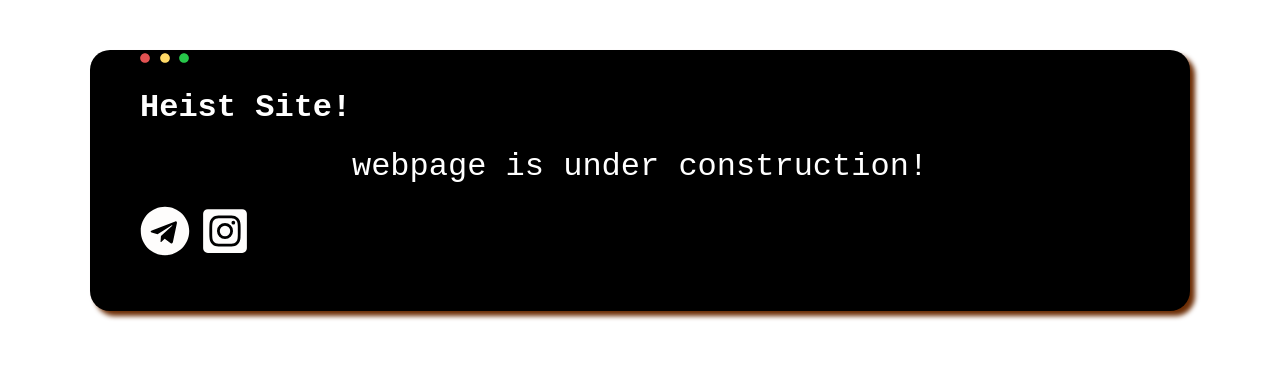
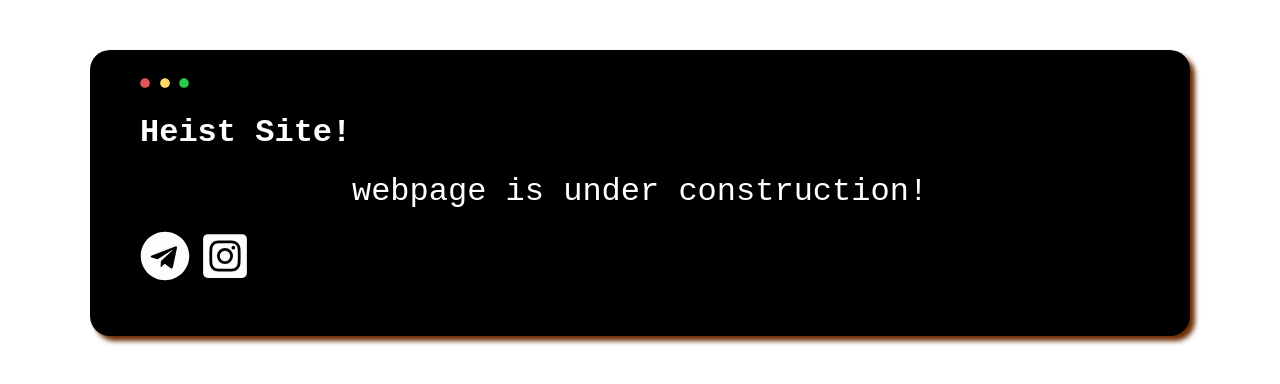
Before and after one commit to theistCat/theistCat.github.io, a plain HTML site: page index.html in a window 1280 px wide. Drawn offline with Linux system fonts and the light colour scheme.

Commit message:
Update index.html

```diff
--- a/index.html
+++ b/index.html
@@ -7,6 +7,7 @@
             margin-right: auto;
             margin-top: 50px;
             margin-bottom: 30px;
+            padding-top: 25px;
             padding-bottom: 50px;
             padding-left: 50px;
             padding-right: 50px;
@@ -21,7 +22,7 @@
     <div class="container">
         <head>
             <title>Heist site!</title>
-            <div style="display: inline; margin-top: 20px">
+            <div style="display: inline;">
             <img src="/circle-solid-red.svg" alt="red dot" height="10" width="10"/>
             <img src="/circle-solid-yellow.svg" alt="yellow dot" height="10" width="10"/>
             <img src="/circle-solid-green.svg" alt="green dot" height="10" width="10"/>
```
